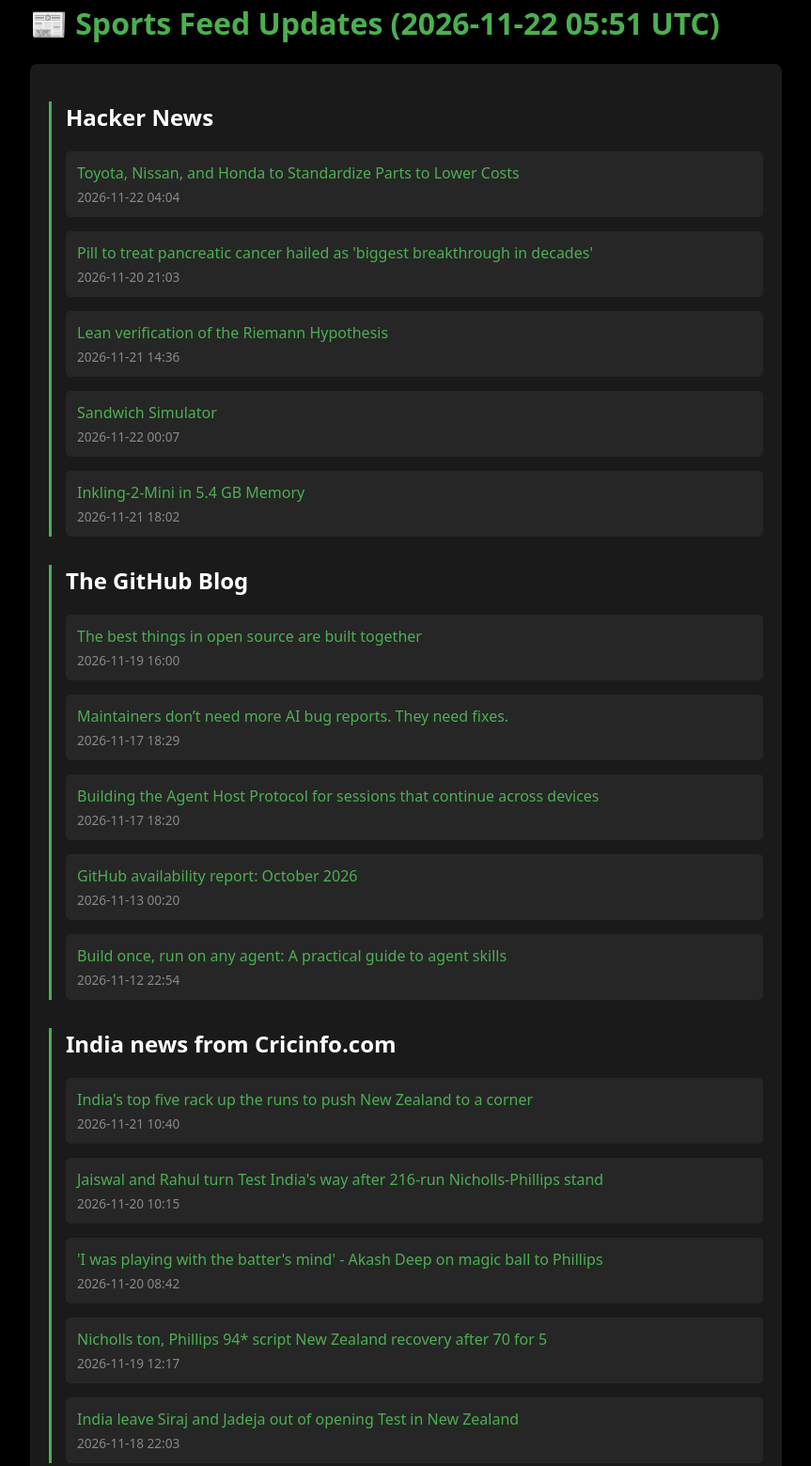
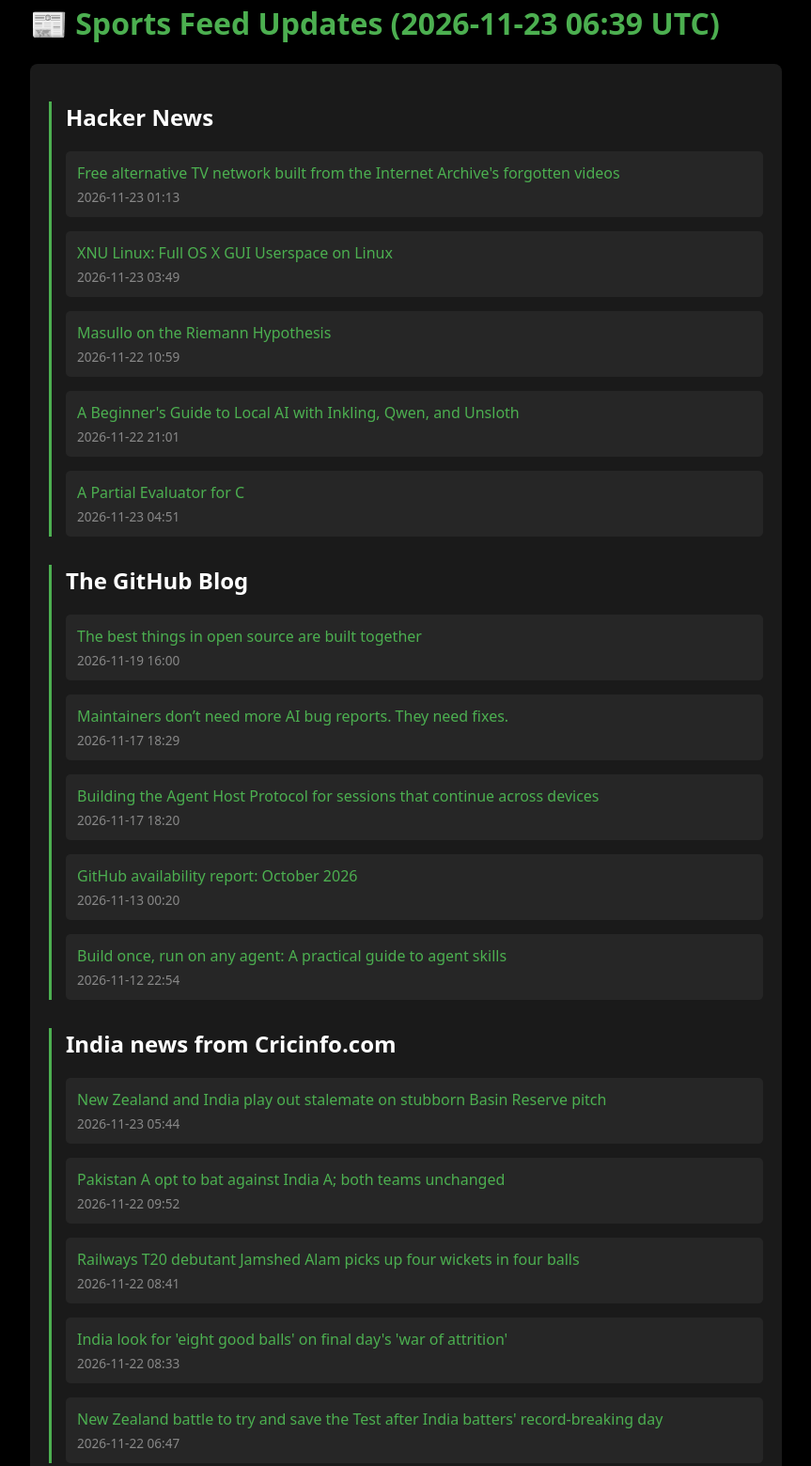
Before and after one commit to dhruvdivecha/AutoFeed-Updater, a plain HTML site: page index.html in a window 1280 px wide. Shown: the part 18-1578 px from the top of the page at 94% size, without its empty margins (208-1071 px from the left). Drawn offline with Linux system fonts and the light colour scheme.

Commit message:
Auto-update feeds - 2026-11-23 06:39:30 UTC

```diff
--- a/index.html
+++ b/index.html
@@ -59,32 +59,32 @@
     </style>
 </head>
 <body>
-    <h1>📰 Sports Feed Updates (2026-11-22 05:51 UTC)</h1>
+    <h1>📰 Sports Feed Updates (2026-11-23 06:39 UTC)</h1>
     <div class="container">
         <div class="feed"><h2>Hacker News</h2>
                 <div class="entry">
-                    <a href="https://www.caranddriver.com/news/a74490092/toyota-nissan-honda-standardize-parts-lower-costs/" target="_blank">Toyota, Nissan, and Honda to Standardize Parts to Lower Costs</a>
-                    <span class="timestamp">2026-11-22 04:04</span>
+                    <a href="https://spelunkr.tv" target="_blank">Free alternative TV network built from the Internet Archive's forgotten videos</a>
+                    <span class="timestamp">2026-11-23 01:13</span>
                 </div>
 
                 <div class="entry">
-                    <a href="https://www.theguardian.com/society/2026/nov/20/pill-pancreatic-cancer-breakthrough-daraxonrasib" target="_blank">Pill to treat pancreatic cancer hailed as 'biggest breakthrough in decades'</a>
-                    <span class="timestamp">2026-11-20 21:03</span>
+                    <a href="https://github.com/AFK-surf/xnulinux" target="_blank">XNU Linux: Full OS X GUI Userspace on Linux</a>
+                    <span class="timestamp">2026-11-23 03:49</span>
                 </div>
 
                 <div class="entry">
-                    <a href="https://leanprover-community.github.io/blog/posts/riemann-hypothesis/" target="_blank">Lean verification of the Riemann Hypothesis</a>
-                    <span class="timestamp">2026-11-21 14:36</span>
+                    <a href="https://johncarlosbaez.wordpress.com/2026/11/22/masullo-on-the-riemann-hypothesis/" target="_blank">Masullo on the Riemann Hypothesis</a>
+                    <span class="timestamp">2026-11-22 10:59</span>
                 </div>
 
                 <div class="entry">
-                    <a href="https://stulle.app/" target="_blank">Sandwich Simulator</a>
-                    <span class="timestamp">2026-11-22 00:07</span>
+                    <a href="https://www.gpupartner.com/blog/beginners-guide-local-ai-inkling-qwen-unsloth" target="_blank">A Beginner's Guide to Local AI with Inkling, Qwen, and Unsloth</a>
+                    <span class="timestamp">2026-11-22 21:01</span>
                 </div>
 
                 <div class="entry">
-                    <a href="https://github.com/ShinMegamiBoson/lookatmyquant" target="_blank">Inkling-2-Mini in 5.4 GB Memory</a>
-                    <span class="timestamp">2026-11-21 18:02</span>
+                    <a href="https://phoenix.labri.fr/software/tempo/" target="_blank">A Partial Evaluator for C</a>
+                    <span class="timestamp">2026-11-23 04:51</span>
                 </div>
                 </div><div class="feed"><h2>The GitHub Blog</h2>
                 <div class="entry">
@@ -113,28 +113,28 @@
                 </div>
                 </div><div class="feed"><h2>India news from Cricinfo.com</h2>
                 <div class="entry">
-                    <a href="https://www.cricinfo.com/ci/content/story/1563419.html?ex_cid=OTC-RSS" target="_blank">India's top five rack up the runs to push New Zealand to a corner</a>
-                    <span class="timestamp">2026-11-21 10:40</span>
+                    <a href="https://www.cricinfo.com/ci/content/story/1563651.html?ex_cid=OTC-RSS" target="_blank">New Zealand and India play out stalemate on stubborn Basin Reserve pitch</a>
+                    <span class="timestamp">2026-11-23 05:44</span>
                 </div>
 
                 <div class="entry">
-                    <a href="https://www.cricinfo.com/ci/content/story/1563296.html?ex_cid=OTC-RSS" target="_blank">Jaiswal and Rahul turn Test India's way after 216-run Nicholls-Phillips stand</a>
-                    <span class="timestamp">2026-11-20 10:15</span>
+                    <a href="https://www.cricinfo.com/ci/content/story/1563603.html?ex_cid=OTC-RSS" target="_blank">Pakistan A opt to bat against India A; both teams unchanged</a>
+                    <span class="timestamp">2026-11-22 09:52</span>
                 </div>
 
                 <div class="entry">
-                    <a href="https://www.cricinfo.com/ci/content/story/1563318.html?ex_cid=OTC-RSS" target="_blank">'I was playing with the batter's mind' - Akash Deep on magic ball to Phillips</a>
-                    <span class="timestamp">2026-11-20 08:42</span>
+                    <a href="https://www.cricinfo.com/ci/content/story/1563589.html?ex_cid=OTC-RSS" target="_blank">Railways T20 debutant Jamshed Alam picks up four wickets in four balls</a>
+                    <span class="timestamp">2026-11-22 08:41</span>
                 </div>
 
                 <div class="entry">
-                    <a href="https://www.cricinfo.com/ci/content/story/1563189.html?ex_cid=OTC-RSS" target="_blank">Nicholls ton, Phillips 94* script New Zealand recovery after 70 for 5</a>
-                    <span class="timestamp">2026-11-19 12:17</span>
+                    <a href="https://www.cricinfo.com/ci/content/story/1563594.html?ex_cid=OTC-RSS" target="_blank">India look for 'eight good balls' on final day's 'war of attrition'</a>
+                    <span class="timestamp">2026-11-22 08:33</span>
                 </div>
 
                 <div class="entry">
-                    <a href="https://www.cricinfo.com/ci/content/story/1563144.html?ex_cid=OTC-RSS" target="_blank">India leave Siraj and Jadeja out of opening Test in New Zealand</a>
-                    <span class="timestamp">2026-11-18 22:03</span>
+                    <a href="https://www.cricinfo.com/ci/content/story/1563584.html?ex_cid=OTC-RSS" target="_blank">New Zealand battle to try and save the Test after India batters' record-breaking day</a>
+                    <span class="timestamp">2026-11-22 06:47</span>
                 </div>
                 </div>
     </div>
```
